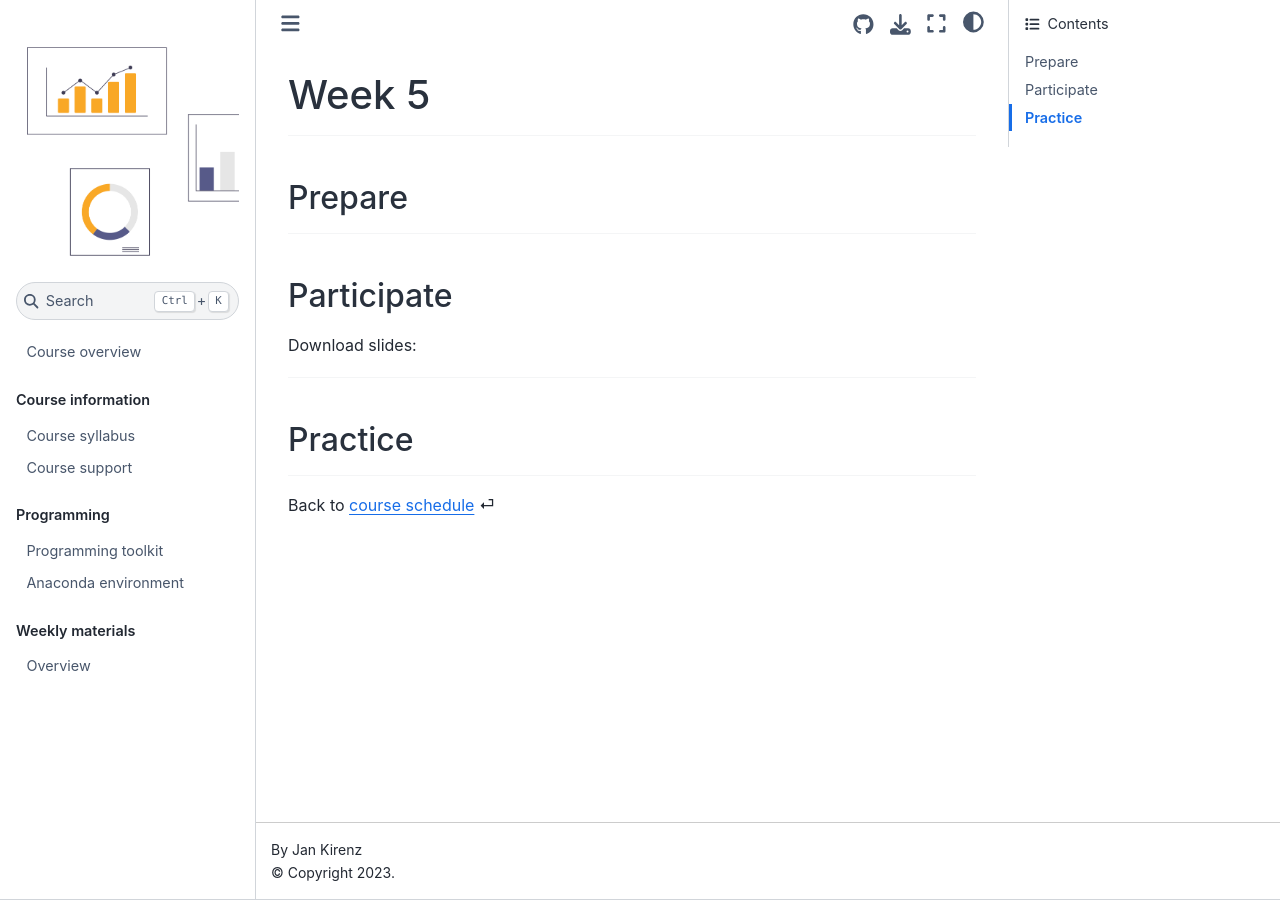
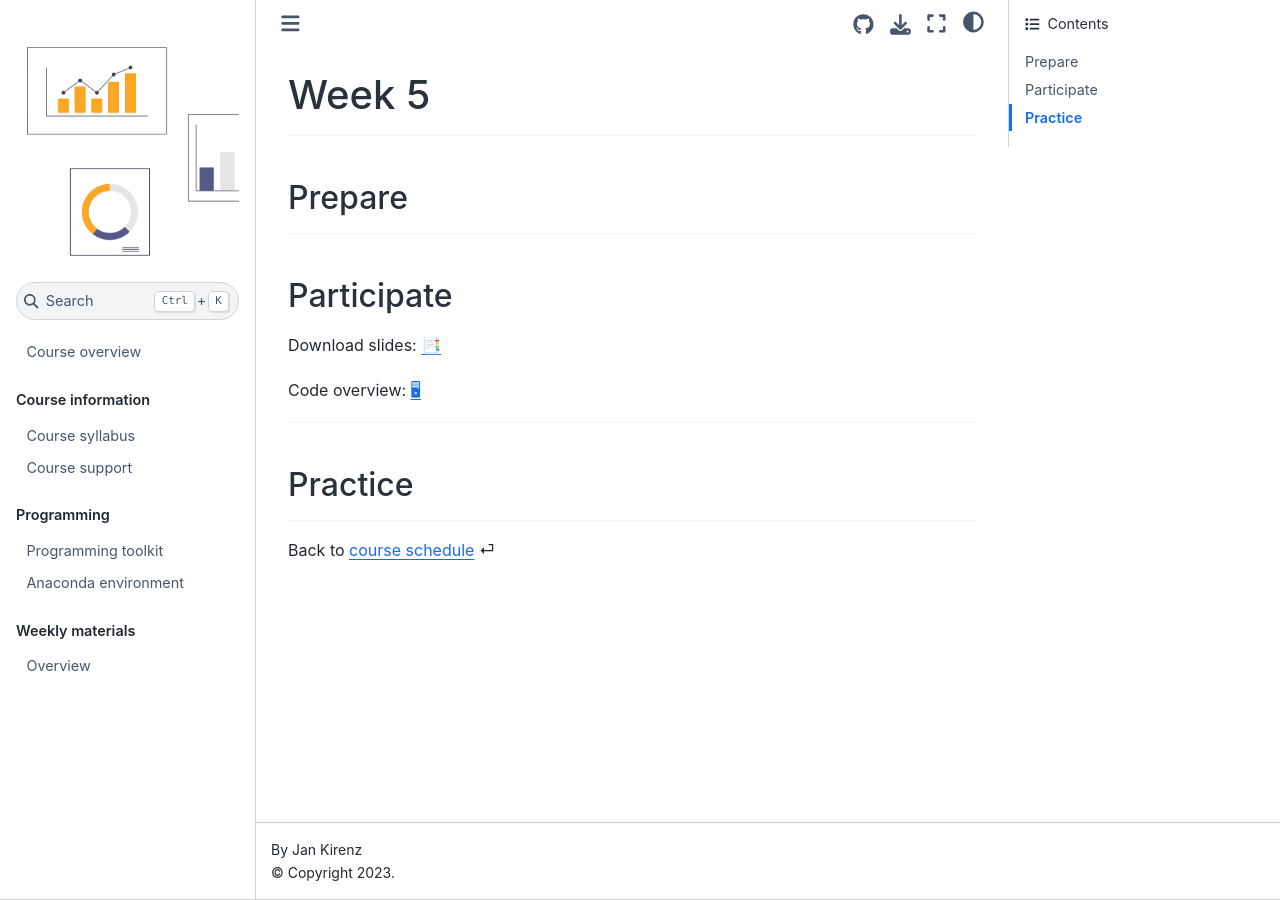
Before and after one commit to as-ws22/website, a Jupyter Book: the page built from weeks/week5.md, in a window 1280 px wide. Built offline with Jupyter Book 1.0.4 settings and Sphinx 7.4.7 and the Sphinx Book theme 1.1.4, drawn with Linux system fonts in a browser that asks for light colours; comment, search, counter and statistics services are not loaded.

Commit message:
Update week5.md

```diff
--- a/weeks/week5.md
+++ b/weeks/week5.md
@@ -13,8 +13,9 @@
 ## Participate
 
 
-Download slides:
+Download slides: [📑](https://drive.google.com/file/d/1-v-4QClDIy9rKlE4vjnC7X3LAZHUldy3/view?usp=sharing)
 
+Code overview: [🖥](../code/code-overview.md)
 
 
 ---
```
